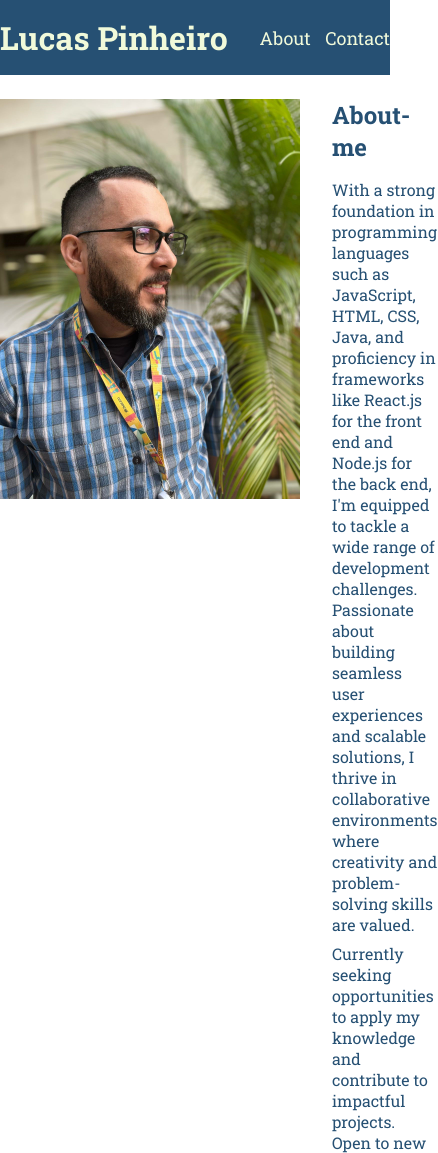
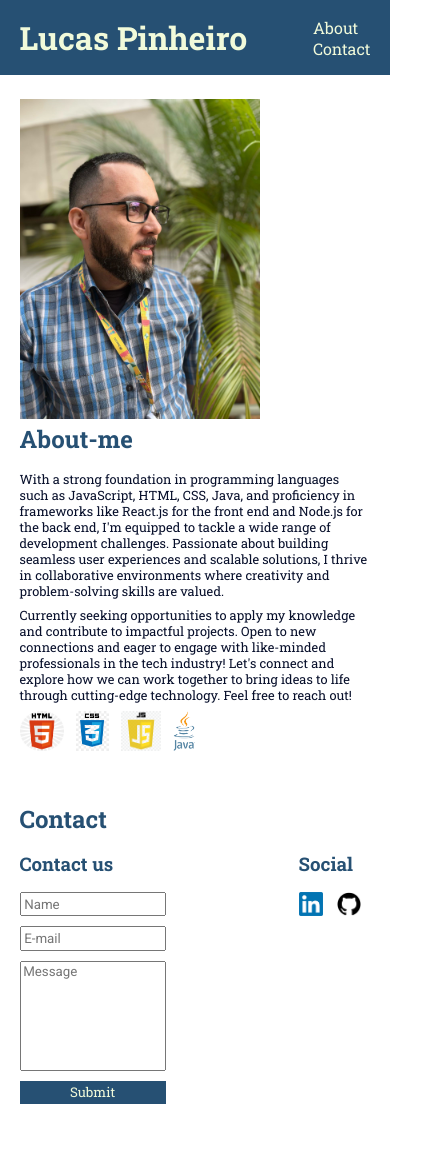
Before and after one commit to Lucashpinheiro/portifolio, a plain HTML site: page index.html in a window 390 px wide. Shown: the top 1153 px of the page, 438 px wide, since content can reach past the window. Drawn offline with Linux system fonts and the light colour scheme.

Commit message:
first midia sizing

```diff
--- a/main.css
+++ b/main.css
@@ -153,3 +153,49 @@ footer {
     padding: 16px 0;
     text-align: center;
 }
+
+@media screen and (max-width: 767px) {
+    .container{
+        max-width: 90%;
+        display: block;
+        align-items: center;
+    }
+
+    .my-image {
+        height: 20em;
+        margin-right: 8em;
+    }
+
+    header nav li {
+        display: flex;
+        justify-content: space-between;
+        margin-left: 10px;
+        font-size: 1em;
+    }
+
+    section .container {
+        display: block !important;
+        align-items: center;
+        justify-content: space-between;
+}
+
+    .brands-list img {
+        height: 40px;
+}
+    .container p {
+        font-size: 0.8em;
+        color:#070F2B;
+    }
+
+
+form input,
+form textarea,
+form button {
+    display: block;
+    width: 90%;
+    padding: .2em;
+}
+form button {
+    margin-bottom: 3em;
+}
+}
```
Also changed, not shown: index.html (+1 -1 lines).
